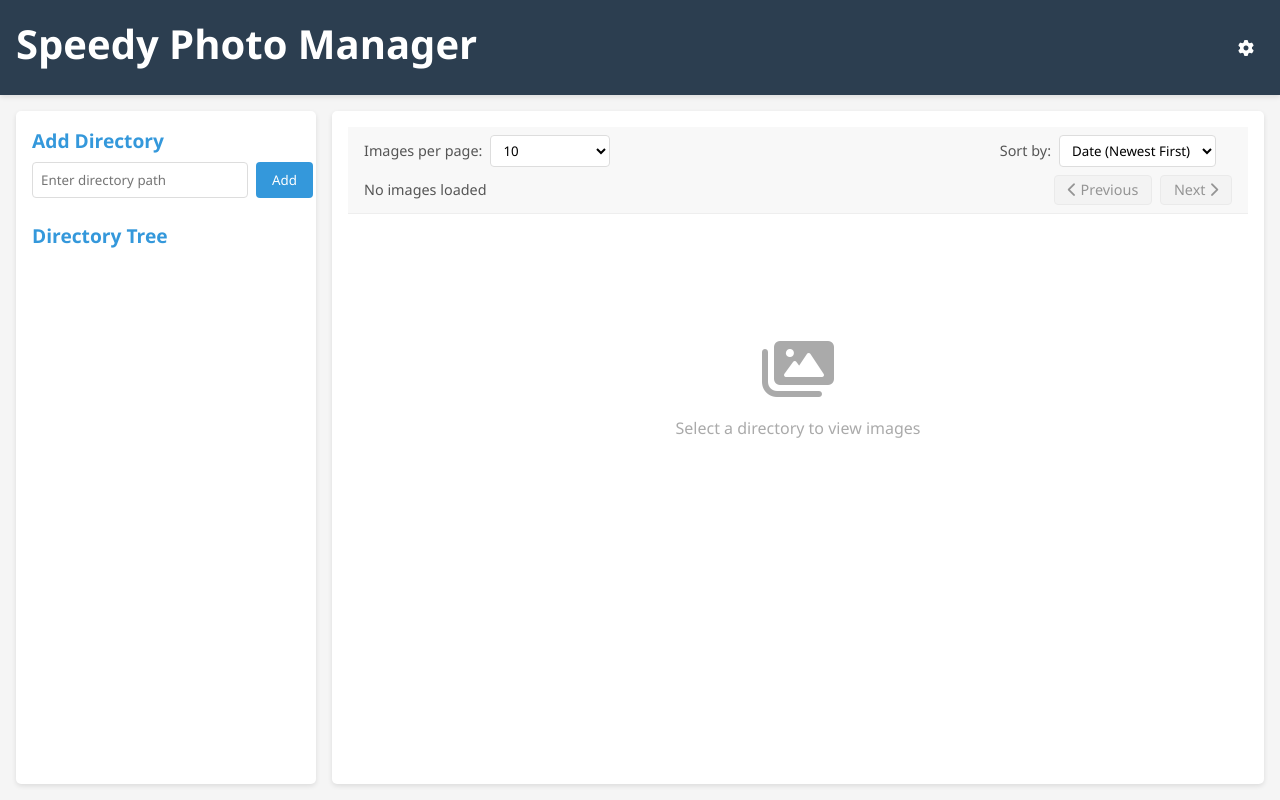
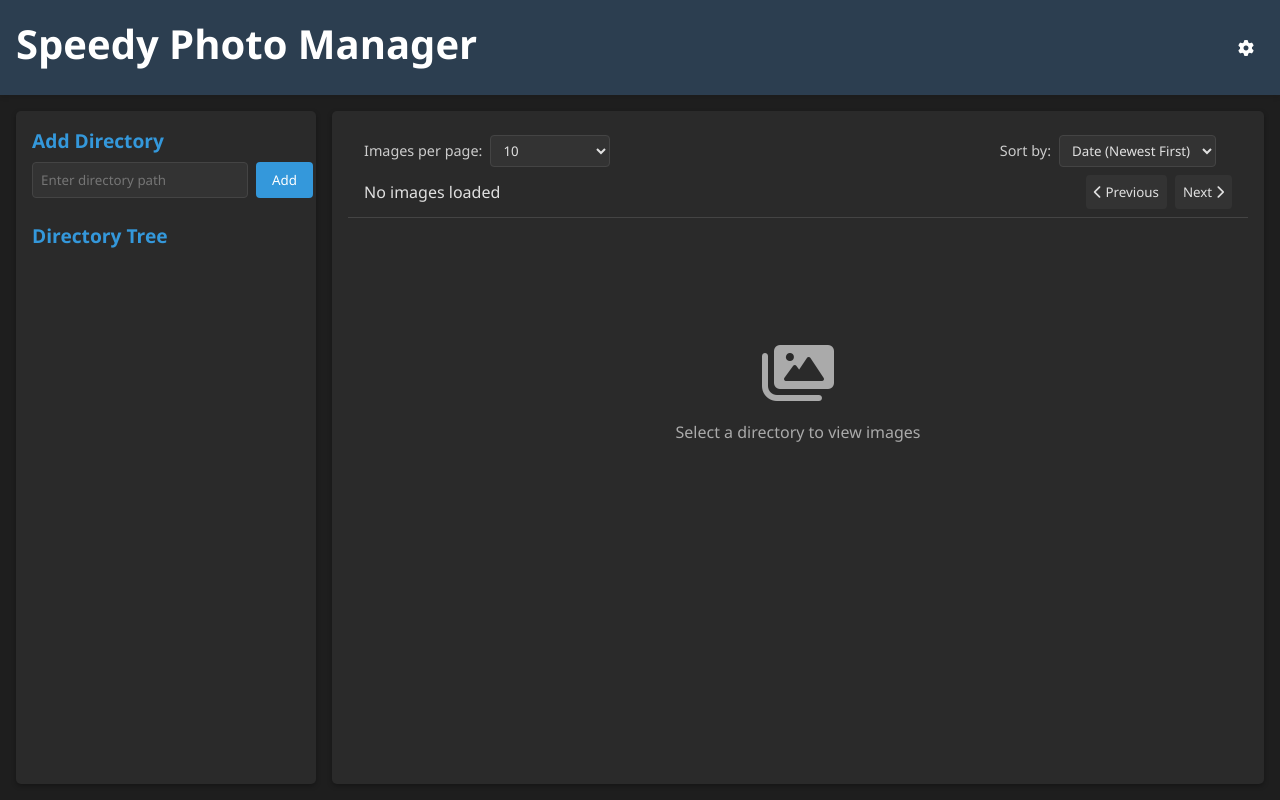
Before and after one commit to LRTuladhar/speedy, a Flask app: page / in a window 1280 px wide. Run offline with Flask 3, Linux system fonts and the light colour scheme.

Commit message:
dark theme

```diff
--- a/static/css/styles.css
+++ b/static/css/styles.css
@@ -6,8 +6,8 @@
 }
 
 body {
-    background-color: #f5f5f5;
-    color: #333;
+    background-color: #1e1e1e;
+    color: #e0e0e0;
 }
 
 .app-container {
@@ -45,9 +45,9 @@ header h1 {
 
 .sidebar {
     width: 300px;
-    background-color: white;
+    background-color: #2a2a2a;
     border-radius: 5px;
-    box-shadow: 0 2px 5px rgba(0, 0, 0, 0.1);
+    box-shadow: 0 2px 5px rgba(0, 0, 0, 0.3);
     padding: 1rem;
     display: flex;
     flex-direction: column;
@@ -56,9 +56,9 @@ header h1 {
 
 .content {
     flex: 1;
-    background-color: white;
+    background-color: #2a2a2a;
     border-radius: 5px;
-    box-shadow: 0 2px 5px rgba(0, 0, 0, 0.1);
+    box-shadow: 0 2px 5px rgba(0, 0, 0, 0.3);
     padding: 1rem;
     overflow: auto;
 }
@@ -78,8 +78,19 @@ header h1 {
 input[type="text"] {
     flex: 1;
     padding: 0.5rem;
-    border: 1px solid #ddd;
+    border: 1px solid #444;
     border-radius: 4px;
+    background-color: #333;
+    color: #e0e0e0;
+}
+
+select {
+    padding: 0.5rem;
+    border: 1px solid #444;
+    border-radius: 4px;
+    background-color: #333;
+    color: #e0e0e0;
+    cursor: pointer;
 }
 
 .btn {
@@ -166,6 +172,67 @@ input[type="text"] {
 .tree-children {
     transition: height 0.2s ease-out;
     overflow: hidden;
+}
+
+.pagination-buttons {
+    display: flex;
+    gap: 0.5rem;
+}
+
+.btn-pagination {
+    padding: 0.5rem;
+    background-color: #333;
+    color: #e0e0e0;
+}
+
+.pagination-controls select, .sort-controls select {
+    padding: 0.3rem 0.5rem;
+    border: 1px solid #444;
+    border-radius: 4px;
+    background-color: #333;
+    color: #e0e0e0;
+    min-width: 120px;
+}
+
+select:focus {
+    outline: none;
+    border-color: #3498db;
+}
+
+.progress-info {
+    margin-bottom: 15px;
+}
+
+#progress-details {
+    font-size: 0.9rem;
+    color: #ccc;
+}
+
+.progress-bar-container {
+    width: 100%;
+    background-color: #444;
+    border-radius: 4px;
+    margin-bottom: 15px;
+    overflow: hidden;
+}
+
+.progress-bar {
+    height: 20px;
+    background-color: #3498db;
+    width: 0%;
+    transition: width 0.3s ease;
+    border-radius: 4px;
+}
+
+.progress-stats {
+    display: flex;
+    justify-content: space-between;
+    font-size: 0.9rem;
+    color: #666;
+}
+
+.progress-stats p {
+    margin: 0;
 }
 
 .image-gallery {
@@ -249,13 +317,12 @@ input[type="text"] {
     display: inline;
 }
 
-/* Pagination Styles */
 .gallery-controls {
     display: flex;
     flex-direction: column;
     padding: 0.5rem 1rem;
-    background-color: #f8f8f8;
-    border-bottom: 1px solid #eee;
+    background-color: #2a2a2a;
+    border-bottom: 1px solid #444;
     margin-bottom: 1rem;
 }
 
@@ -278,47 +345,25 @@ input[type="text"] {
     margin-right: 1rem;
 }
 
-.pagination-controls label, .sort-controls label {
-    font-size: 0.9rem;
-    color: #555;
-}
-
 .pagination-controls select, .sort-controls select {
     padding: 0.3rem 0.5rem;
-    border: 1px solid #ddd;
+    border: 1px solid #444;
     border-radius: 4px;
-    background-color: white;
+    background-color: #333;
+    color: #e0e0e0;
     min-width: 120px;
 }
 
-.pagination-info {
-    font-size: 0.9rem;
-    color: #555;
+select option {
+    background-color: #333;
+    color: #e0e0e0;
 }
 
-.pagination-buttons {
-    display: flex;
-    gap: 0.5rem;
+.pagination-controls label, .sort-controls label {
+    font-size: 0.9rem;
+    color: #ccc;
 }
 
-.btn-pagination {
-    padding: 0.3rem 0.8rem;
-    font-size: 0.9rem;
-    background-color: #f0f0f0;
-    color: #333;
-    border: 1px solid #ddd;
-}
-
-.btn-pagination:not(:disabled):hover {
-    background-color: #e0e0e0;
-}
-
-.btn-pagination:disabled {
-    opacity: 0.5;
-    cursor: not-allowed;
-}
-
-/* Modal Styles */
 .modal {
     display: none;
     position: fixed;
--- a/static/js/main.js
+++ b/static/js/main.js
@@ -749,6 +749,17 @@ function initKeyboardNavigation() {
 let imageViewerOpen = false;
 
 function handleKeyNavigation(event) {
+    // Check if the active element is an input field, textarea, or has contenteditable attribute
+    const activeElement = document.activeElement;
+    const isInputActive = activeElement.tagName === 'INPUT' ||
+                         activeElement.tagName === 'TEXTAREA' ||
+                         activeElement.isContentEditable;
+
+    // If user is typing in an input field, don't handle keyboard shortcuts
+    if (isInputActive) {
+        return;
+    }
+
     // If image viewer is open, handle its navigation
     if (imageViewerOpen) {
         handleImageViewerKeyboard(event);
--- a/uploads/monitored_dirs.json
+++ b/uploads/monitored_dirs.json
@@ -1 +1 @@
-["/Volumes/Pictures/LoojaPics/Olympus", "/Volumes/Pictures/LoojaPics/GalaxyPics", "/Users/Looja/Downloads"]
+["/Volumes/Pictures/LoojaPics/Olympus", "/Volumes/Pictures/LoojaPics/GalaxyPics", "/Users/Looja/Downloads", "/Volumes/Pictures/LoojaPics/Iphone6plus"]
```
Also changed, not shown: other parts of static/css/styles.css (+19 -77 lines).
